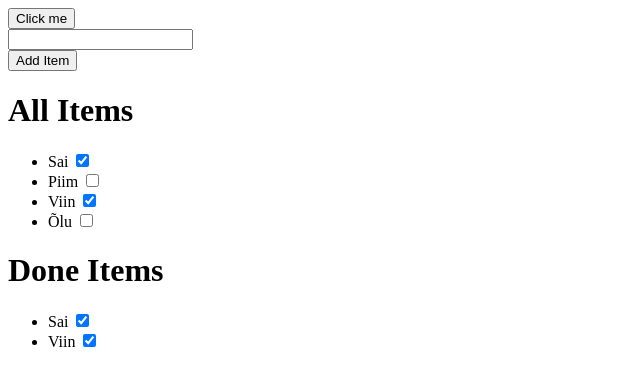
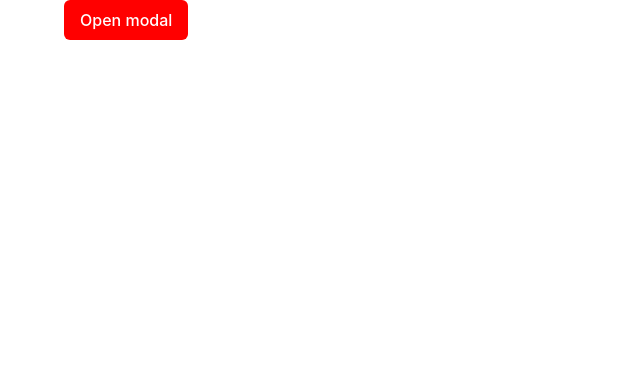
Before and after one commit to Jannuy/JS-Ajax2, a Vue app: page / in a window 1280 px wide. Shown: the top 386 px of the page, without its empty margins (0-640 px from the left). Built offline with nearby package versions, Linux system fonts and the light colour scheme.

Commit message:
Open modal n fix scss

```diff
--- a/index.html
+++ b/index.html
@@ -4,11 +4,10 @@
     <meta charset="UTF-8" />
     <meta name="viewport" content="width=device-width, initial-scale=1.0" />
     <title>Document</title>
-    <link rel="stylesheet" href="./style.scss" />
+    <link rel="stylesheet" href="./src/style.scss" />
   </head>
 
   <body>
-    <button class="button is-primary">Click me</button>
 
     <div id="app"></div>
 
--- a/src/App.vue
+++ b/src/App.vue
@@ -1,63 +1,23 @@
 <script setup>
-import { ref, computed } from 'vue'
-let i = 1;
-let items = ref([
-  {id: i++, text:'Sai', isDone: true},
-  {id: i++, text:'Piim', isDone: false},
-  {id: i++, text:'Viin', isDone: true},
-  {id: i++, text:'Õlu', isDone: false}
-    ])
+import { ref } from 'vue';
 
-const newItem = ref('')
+let modal1Active = ref(false);
 
-let doneItems = computed(() => {
-    return items.value.filter(i => i.isDone);
-});
-
-const addItem = () => {
-  if (newItem.value.trim() !== '') {
-    items.value.push({id: i++, text: newItem.value.trim(), isDone: false})
-  }
-  newItem.value = ''
-}
 </script>
 
 <template>
-  <div class="container">
-    <div class="field has-addons mt-2">
-      <div class="control is-expanded">
-        <input
-          class="input"
-          type="text"
-          v-model="newItem"
-          @keypress.enter="addItem"
-        />
-      </div>
-      <div class="control">
-        <button class="button is-info" @click="addItem">
-          Add Item
-        </button>
-      </div>
+    <div class="container">
+      <button class="button is-primary" @click="modal1Active=true">Open modal</button>
+        <div :class="modal1Active ? 'modal is-active' : 'modal'">
+            <div class="modal-background" @click="modal1Active=false"></div>
+            <div class="modal-content">
+                <p class="image is-4by3">
+                    <img src="https://bulma.io/assets/images/placeholders/1280x960.png" alt="">
+                </p>
+            </div>
+            <button class="modal-close is-large" aria-label="close" @click="modal1Active=false"></button>
+        </div>
     </div>
+</template>
 
-    <div class="content">
-      <h1>All Items</h1>
-      <ul>
-        <li v-for="item in items" :key="item.id">
-          {{ item.text }}
-          <input type="checkbox" v-model="item.isDone" />
-        </li>
-      </ul>
-    </div>
-
-<div class="content">
-  <h1>Done Items</h1>
-  <ul>
-    <li v-for="item in doneItems" :key="item.id">
-      {{ item.text }}
-      <input type="checkbox" v-model="item.isDone" />
-    </li>
-  </ul>
-</div>
-  </div>
-</template>
+<style></style>
```
Also changed, not shown: src/components/ItemList.vue (added, +13 -0 lines), src/pages/ToDo.vue (added, +65 -0 lines), src/ToDo.vue (added).
